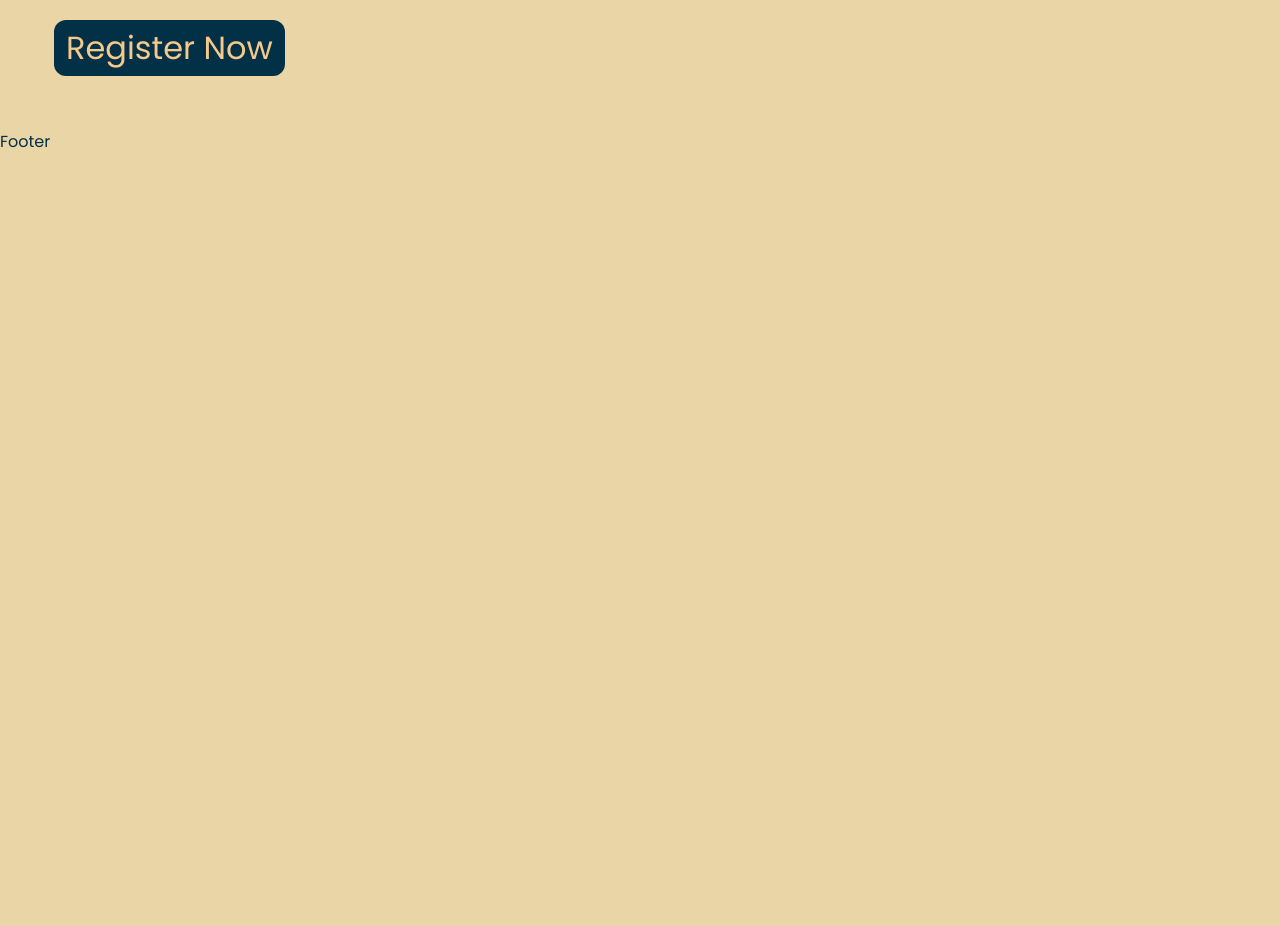
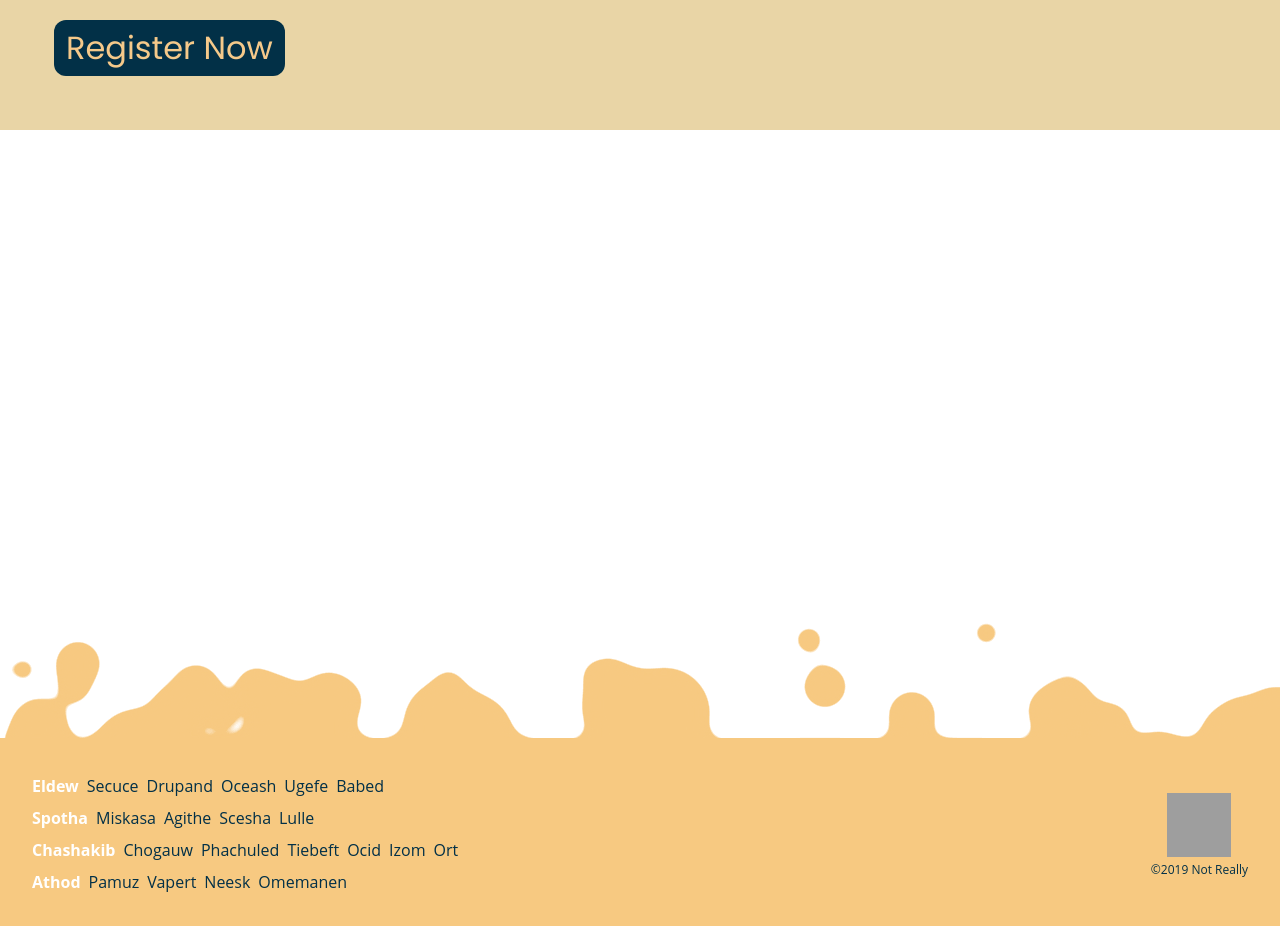
Before and after one commit to mohit-gupta01/apoorv-web, a React (Create React App) app: page / in a window 1280 px wide. Shown: the part 326-1252 px from the top of the page. Before the commit the page ends 800 px from the top, so only its background shows below. Built offline with nearby package versions, Linux system fonts and the light colour scheme; grey boxes are pictures that could not be loaded.

Commit message:
created the footer component

```diff
--- a/src/components/Footer/Footer.jsx
+++ b/src/components/Footer/Footer.jsx
@@ -1,8 +1,86 @@
 import React from 'react';
+import "./footer.css";
 
 const Footer = () => {
   return (
-    <div>Footer</div>
+    <>
+      <div className="main">
+        <div className="footer">
+          <div className="bubbles">
+            {Array.from({ length: 128 }, (_, i) => (
+              <div
+                className="bubble"
+                style={{
+                  '--size': `${2 + Math.random() * 4}rem`,
+                  '--distance': `${6 + Math.random() * 4}rem`,
+                  '--position': `${-5 + Math.random() * 110}%`,
+                  '--time': `${2 + Math.random() * 2}s`,
+                  '--delay': `${-1 * (2 + Math.random() * 2)}s`,
+                }}
+              />
+            ))}
+          </div>
+          <div className="content">
+            <div>
+              <div>
+                <b>Eldew</b>
+                <a href="#">Secuce</a>
+                <a href="#">Drupand</a>
+                <a href="#">Oceash</a>
+                <a href="#">Ugefe</a>
+                <a href="#">Babed</a>
+              </div>
+              <div>
+                <b>Spotha</b>
+                <a href="#">Miskasa</a>
+                <a href="#">Agithe</a>
+                <a href="#">Scesha</a>
+                <a href="#">Lulle</a>
+              </div>
+              <div>
+                <b>Chashakib</b>
+                <a href="#">Chogauw</a>
+                <a href="#">Phachuled</a>
+                <a href="#">Tiebeft</a>
+                <a href="#">Ocid</a>
+                <a href="#">Izom</a>
+                <a href="#">Ort</a>
+              </div>
+              <div>
+                <b>Athod</b>
+                <a href="#">Pamuz</a>
+                <a href="#">Vapert</a>
+                <a href="#">Neesk</a>
+                <a href="#">Omemanen</a>
+              </div>
+            </div>
+            <div>
+              <a
+                className="image"
+                href="https://codepen.io/z-"
+                target="_blank"
+                style={{ backgroundImage: 'url("https://s3-us-west-2.amazonaws.com/s.cdpn.io/199011/happy.svg")' }}
+              />
+              <p>©2019 Not Really</p>
+            </div>
+          </div>
+        </div>
+      </div>
+      <svg style={{ position: 'fixed', top: '100vh' }}>
+        <defs>
+          <filter id="blob">
+            <feGaussianBlur in="SourceGraphic" stdDeviation="10" result="blur" />
+            <feColorMatrix
+              in="blur"
+              mode="matrix"
+              values="1 0 0 0 0  0 1 0 0 0  0 0 1 0 0  0 0 0 19 -9"
+              result="blob"
+            />
+            {/* feComposite(in="SourceGraphic" in2="blob" operator="atop") //After reviewing this after years I can't remember why I added this but it isn't necessary for the blob effect */}
+          </filter>
+        </defs>
+      </svg>
+    </>
   )
 }
 
--- /dev/null
+++ b/src/components/Footer/footer.css
@@ -0,0 +1,111 @@
+.main {
+    display: grid;
+    grid-template-rows: 1fr 10rem auto;
+    grid-template-areas: "main" "." "footer";
+    overflow-x: hidden;
+    background: white;
+    min-height: 100vh;
+    font-family: "Open Sans", sans-serif;
+  }
+  .main .footer {
+    z-index: 1;
+    --footer-background:#F7C981;
+    display: grid;
+    position: relative;
+    grid-area: footer;
+    min-height: 12rem;
+  }
+  .main .footer .bubbles {
+    position: absolute;
+    top: 0;
+    left: 0;
+    right: 0;
+    height: 1rem;
+    background: var(--footer-background);
+    filter: url("#blob");
+  }
+  .main .footer .bubbles .bubble {
+    position: absolute;
+    left: var(--position, 50%);
+    background: var(--footer-background);
+    border-radius: 100%;
+    -webkit-animation: bubble-size var(--time, 4s) ease-in infinite var(--delay, 0s), bubble-move var(--time, 4s) ease-in infinite var(--delay, 0s);
+            animation: bubble-size var(--time, 4s) ease-in infinite var(--delay, 0s), bubble-move var(--time, 4s) ease-in infinite var(--delay, 0s);
+    transform: translate(-50%, 100%);
+  }
+  .main .footer .content {
+    z-index: 2;
+    display: grid;
+    grid-template-columns: 1fr auto;
+    grid-gap: 4rem;
+    padding: 2rem;
+    background: var(--footer-background);
+  }
+  .main .footer .content a, .main .footer .content p {
+    color: #023047;
+    text-decoration: none;
+  }
+  .main .footer .content b {
+    color: white;
+  }
+  .main .footer .content p {
+    margin: 0;
+    font-size: 0.75rem;
+  }
+  .main .footer .content > div {
+    display: flex;
+    flex-direction: column;
+    justify-content: center;
+  }
+  .main .footer .content > div > div {
+    margin: 0.25rem 0;
+  }
+  .main .footer .content > div > div > * {
+    margin-right: 0.5rem;
+  }
+  .main .footer .content > div .image {
+    align-self: center;
+    width: 4rem;
+    height: 4rem;
+    margin: 0.25rem 0;
+    background-size: cover;
+    background-position: center;
+  }
+
+  @-webkit-keyframes bubble-size {
+    0%, 75% {
+      width: var(--size, 4rem);
+      height: var(--size, 4rem);
+    }
+    100% {
+      width: 0rem;
+      height: 0rem;
+    }
+  }
+
+  @keyframes bubble-size {
+    0%, 75% {
+      width: var(--size, 4rem);
+      height: var(--size, 4rem);
+    }
+    100% {
+      width: 0rem;
+      height: 0rem;
+    }
+  }
+  @-webkit-keyframes bubble-move {
+    0% {
+      bottom: -4rem;
+    }
+    100% {
+      bottom: var(--distance, 10rem);
+    }
+  }
+  @keyframes bubble-move {
+    0% {
+      bottom: -4rem;
+    }
+    100% {
+      bottom: var(--distance, 10rem);
+    }
+  }
```
